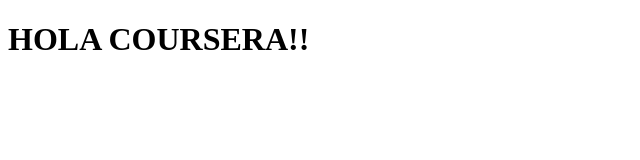
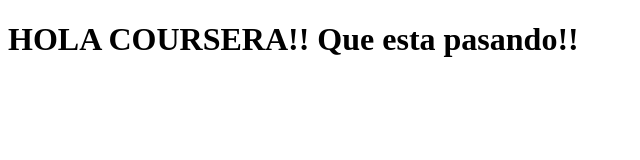
Before and after one commit to LuisAponte/coursera-test, a plain HTML site: page site/index.html in a window 1280 px wide. Shown: the whole page, without its empty margins (0-640 px from the left). Drawn offline with Linux system fonts and the light colour scheme.

Commit message:
Cambio pequeño en el site

```diff
--- a/site/index.html
+++ b/site/index.html
@@ -5,7 +5,7 @@
 </head>
 <body>
 
-<h1>HOLA COURSERA!!</h1>
+<h1>HOLA COURSERA!! Que esta pasando!!</h1>
 
 </body>
 </html>
```
